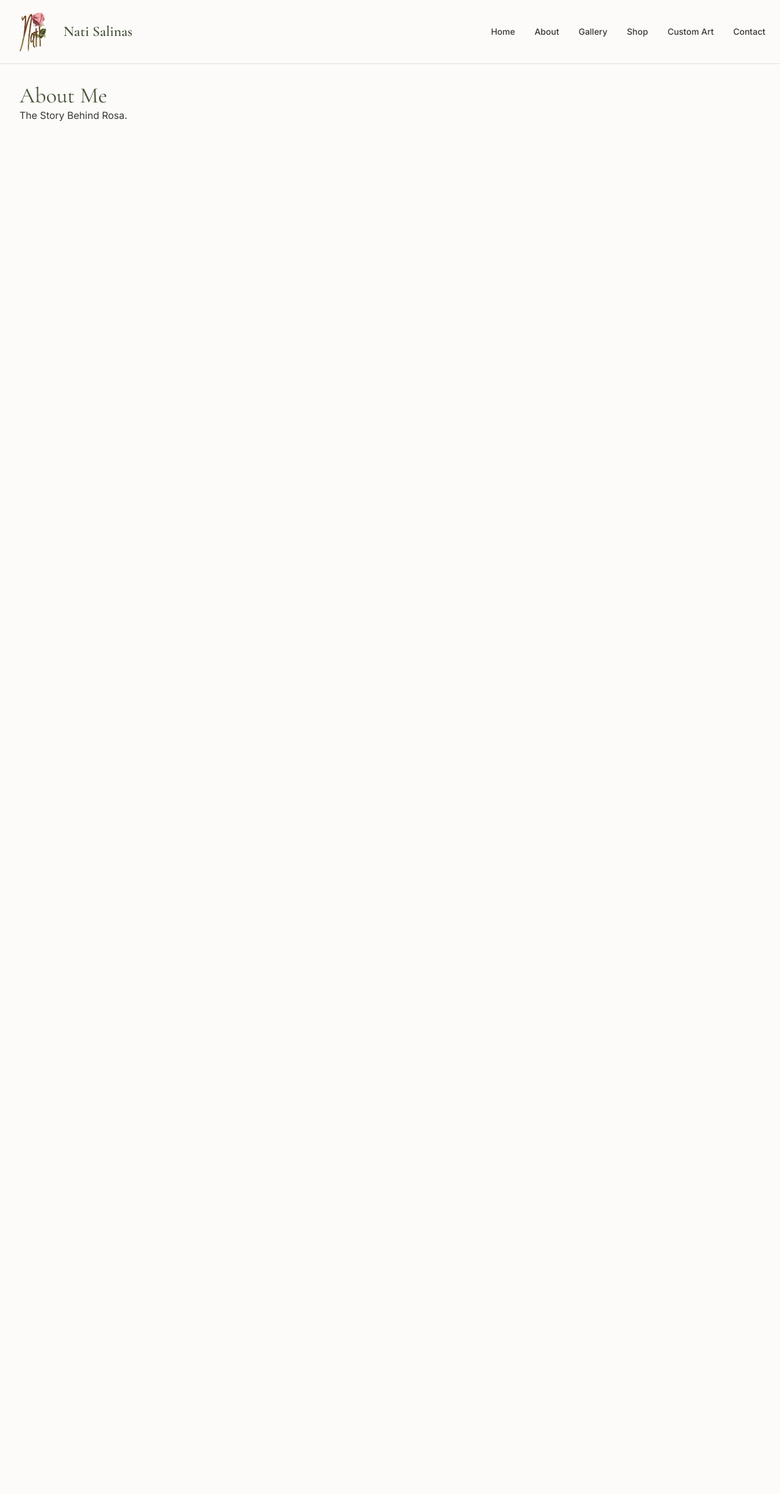
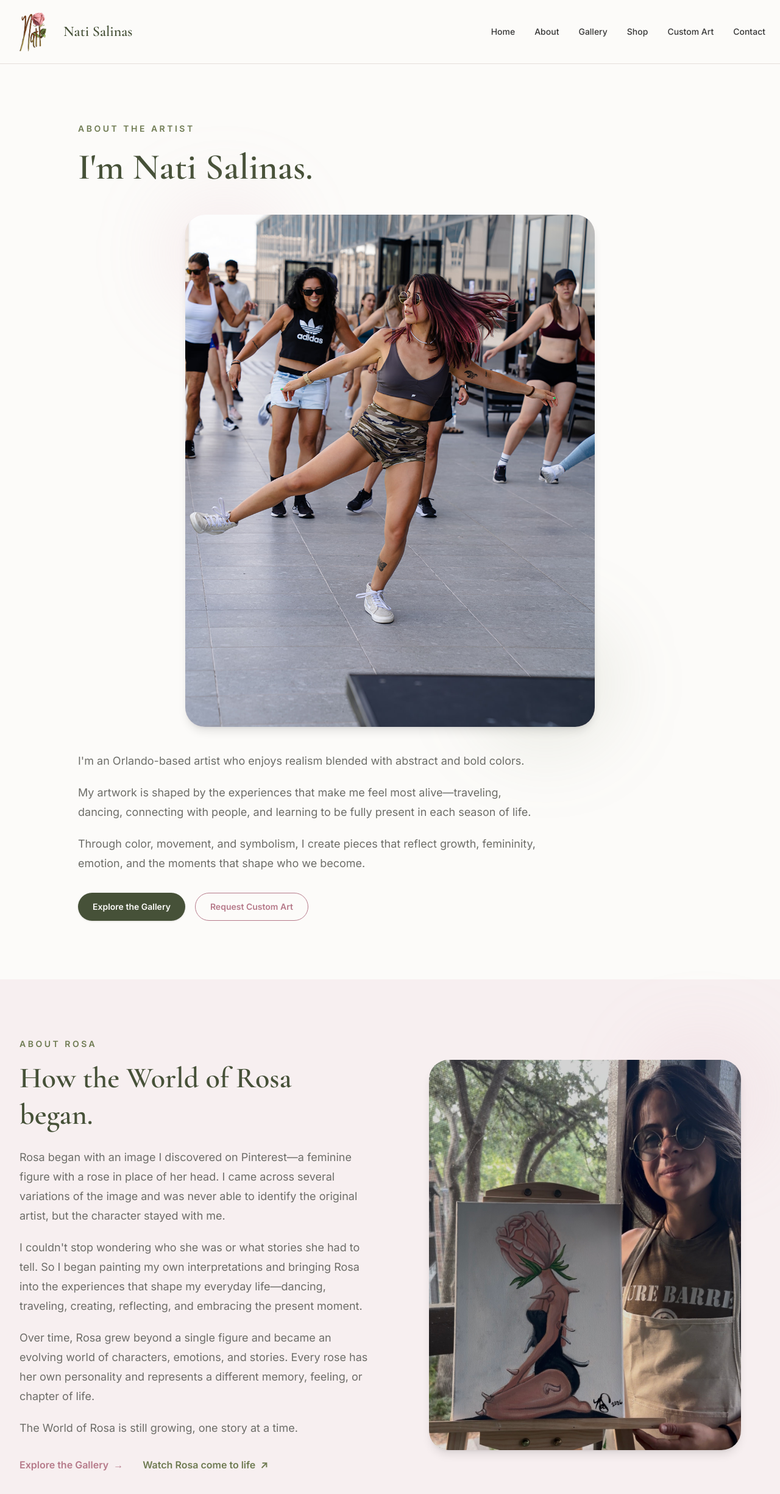
Before and after one commit to natsalinas/nats_artpage, a Next.js app: page /about in a window 1280 px wide. Shown: the top 2450 px of the page at 61% size. Before the commit the page ends 800 px from the top, so only its background shows below. Built offline with nearby package versions, Linux system fonts and the light colour scheme.

Commit message:
feat: create about page

```diff
--- a/app/about/page.tsx
+++ b/app/about/page.tsx
@@ -1,12 +1,166 @@
+import Image from "next/image";
+import Link from "next/link";
+
 export default function AboutPage() {
   return (
-    <main className="p-8">
-      <h1 className="font-heading text-4xl text-olive-dark">
-        About Me
-      </h1>
-      <p>
-        The Story Behind Rosa.
-      </p>
+    <main>
+      {/* About Nati */}
+      <section className="px-6 py-16 sm:py-20 lg:px-8 lg:py-24">
+        <div className="mx-auto max-w-5xl">
+          <div className="max-w-3xl">
+            <p className="text-sm font-semibold uppercase tracking-[0.25em] text-olive">
+              About the Artist
+            </p>
+
+            <h1 className="mt-4 font-heading text-5xl font-semibold leading-tight text-olive-dark sm:text-6xl">
+              I&apos;m Nati Salinas.
+            </h1>
+          </div>
+
+          <div className="relative mt-10 mx-auto max-w-2xl">
+            <div
+              aria-hidden="true"
+              className="absolute -left-6 -top-6 h-44 w-44 rounded-full bg-rose/20 blur-3xl"
+            />
+
+            <div
+              aria-hidden="true"
+              className="absolute -bottom-8 -right-6 h-52 w-52 rounded-full bg-olive/15 blur-3xl"
+            />
+
+            <div className="relative aspect-[4/5] overflow-hidden rounded-[2rem] bg-secondary shadow-lg">
+              <Image
+                src="/images/nati-about.jpg"
+                alt="Nati Salinas dancing at an outdoor event"
+                fill
+                priority
+                sizes="(max-width: 768px) 100vw, (max-width: 1280px) 70vw, 700px"
+                className="object-cover object-center"
+              />
+            </div>
+          </div>
+
+          <div className="mt-10 max-w-3xl">
+            <div className="space-y-5 text-lg leading-8 text-muted-foreground">
+              <p>
+                I&apos;m an Orlando-based artist who enjoys realism blended with
+                abstract and bold colors.
+              </p>
+
+              <p>
+                My artwork is shaped by the experiences that make me feel most
+                alive—traveling, dancing, connecting with people, and learning
+                to be fully present in each season of life.
+              </p>
+
+              <p>
+                Through color, movement, and symbolism, I create pieces that
+                reflect growth, femininity, emotion, and the moments that shape
+                who we become.
+              </p>
+            </div>
+
+            <div className="mt-8 flex flex-col gap-4 sm:flex-row">
+              <Link
+                href="/gallery"
+                className="inline-flex items-center justify-center rounded-full bg-olive-dark px-6 py-3 text-sm font-semibold text-background shadow-sm transition-all hover:-translate-y-0.5 hover:shadow-md focus-visible:outline-none focus-visible:ring-2 focus-visible:ring-ring focus-visible:ring-offset-2"
+              >
+                Explore the Gallery
+              </Link>
+
+              <Link
+                href="/commissions"
+                className="inline-flex items-center justify-center rounded-full border border-rose-dark px-6 py-3 text-sm font-semibold text-rose-dark transition-all hover:-translate-y-0.5 hover:bg-rose/10 focus-visible:outline-none focus-visible:ring-2 focus-visible:ring-ring focus-visible:ring-offset-2"
+              >
+                Request Custom Art
+              </Link>
+            </div>
+          </div>
+        </div>
+      </section>
+
+      {/* About Rosa */}
+      <section className="bg-secondary/50 px-6 py-16 sm:py-20 lg:px-8 lg:py-24">
+        <div className="mx-auto grid max-w-7xl items-center gap-12 lg:grid-cols-2 lg:gap-16">
+          <div className="max-w-2xl">
+            <p className="text-sm font-semibold uppercase tracking-[0.25em] text-olive">
+              About Rosa
+            </p>
+
+            <h2 className="mt-4 font-heading text-4xl font-semibold leading-tight text-olive-dark sm:text-5xl">
+              How the World of Rosa began.
+            </h2>
+
+            <div className="mt-6 space-y-5 text-lg leading-8 text-muted-foreground">
+              <p>
+                Rosa began with an image I discovered on Pinterest—a feminine
+                figure with a rose in place of her head. I came across several
+                variations of the image and was never able to identify the
+                original artist, but the character stayed with me.
+              </p>
+
+              <p>
+                I couldn&apos;t stop wondering who she was or what stories she
+                had to tell. So I began painting my own interpretations and
+                bringing Rosa into the experiences that shape my everyday
+                life—dancing, traveling, creating, reflecting, and embracing the
+                present moment.
+              </p>
+
+              <p>
+                Over time, Rosa grew beyond a single figure and became an
+                evolving world of characters, emotions, and stories. Every rose
+                has her own personality and represents a different memory,
+                feeling, or chapter of life.
+              </p>
+
+              <p>The World of Rosa is still growing, one story at a time.</p>
+            </div>
+
+            <div className="mt-8 flex flex-col gap-4 sm:flex-row sm:items-center sm:gap-8">
+              <Link
+                href="/gallery"
+                className="inline-flex items-center font-semibold text-rose-dark transition-colors hover:text-rose focus-visible:outline-none focus-visible:ring-2 focus-visible:ring-ring focus-visible:ring-offset-2"
+              >
+                Explore the Gallery
+                <span aria-hidden="true" className="ml-2">
+                  →
+                </span>
+              </Link>
+
+              <a
+                href="https://www.instagram.com/reel/DXzZWYsKDR-/?utm_source=ig_web_copy_link&igsh=MzRlODBiNWFlZA=="
+                target="_blank"
+                rel="noopener noreferrer"
+                className="inline-flex items-center font-semibold text-olive transition-colors hover:text-olive-dark focus-visible:outline-none focus-visible:ring-2 focus-visible:ring-ring focus-visible:ring-offset-2"
+              >
+                Watch Rosa come to life
+                <span aria-hidden="true" className="ml-2">
+                  ↗
+                </span>
+                <span className="sr-only"> on Instagram</span>
+              </a>
+            </div>
+          </div>
+
+          <div className="relative mx-auto w-full max-w-lg">
+            <div
+              aria-hidden="true"
+              className="absolute -right-6 -top-6 h-44 w-44 rounded-full bg-rose/20 blur-3xl"
+            />
+
+            <div className="relative aspect-[4/5] overflow-hidden rounded-[2rem] bg-background shadow-lg">
+              <Image
+                src="/images/about-rosa.jpg"
+                alt="Nati Salinas holding one of her Rosa paintings"
+                fill
+                sizes="(max-width: 1024px) 100vw, 45vw"
+                className="object-cover object-top"
+              />
+            </div>
+          </div>
+        </div>
+      </section>
     </main>
   );
 }
--- a/components/Hero.tsx
+++ b/components/Hero.tsx
@@ -16,7 +16,9 @@ export function Hero() {
           </h1>
 
           <p className="mt-6 text-lg leading-8 text-muted-foreground">
-            Through the world of Rosa, I explore growth, the divine feminine, and the beauty of embracing each moment. Every rose tells a different story.
+            Through the world of Rosa, I explore growth, the divine feminine,
+            and the beauty of embracing each moment. Every rose tells a
+            different story.
           </p>
 
           <div className="mt-10 flex flex-col gap-4 sm:flex-row">
@@ -38,16 +40,6 @@ export function Hero() {
 
         {/* Right Image */}
         <div className="relative flex justify-center">
-          <Image
-            src="/images/hero-rosa.jpg"
-            alt="Rosa dancing through Spain"
-            width={650}
-            height={900}
-            priority
-            sizes="(max-width: 768px) 80vw, 40vw"
-            className="h-auto w-4/5 max-w-xs object-contain transition-transform duration-500 hover:scale-[1.02] sm:max-w-sm md:w-full md:max-w-md"
-          />
-
           {/* Decorative background glow */}
           <div
             aria-hidden="true"
@@ -58,6 +50,16 @@ export function Hero() {
             aria-hidden="true"
             className="absolute -right-10 -top-10 -z-10 h-56 w-56 rounded-full bg-olive/20 blur-3xl"
           />
+
+          <Image
+            src="/images/hero-rosa.jpg"
+            alt="Rosa dancing through Spain"
+            width={650}
+            height={900}
+            priority
+            sizes="(max-width: 768px) 80vw, 40vw"
+            className="h-auto w-4/5 max-w-xs rounded-[2rem] object-contain shadow-xl transition-transform duration-500 hover:scale-[1.02] sm:max-w-sm md:w-full md:max-w-md"
+          />
         </div>
       </div>
     </section>
```
Also changed, not shown: public/images/about-rosa.jpg (added), public/images/nati-about.JPG (added).
